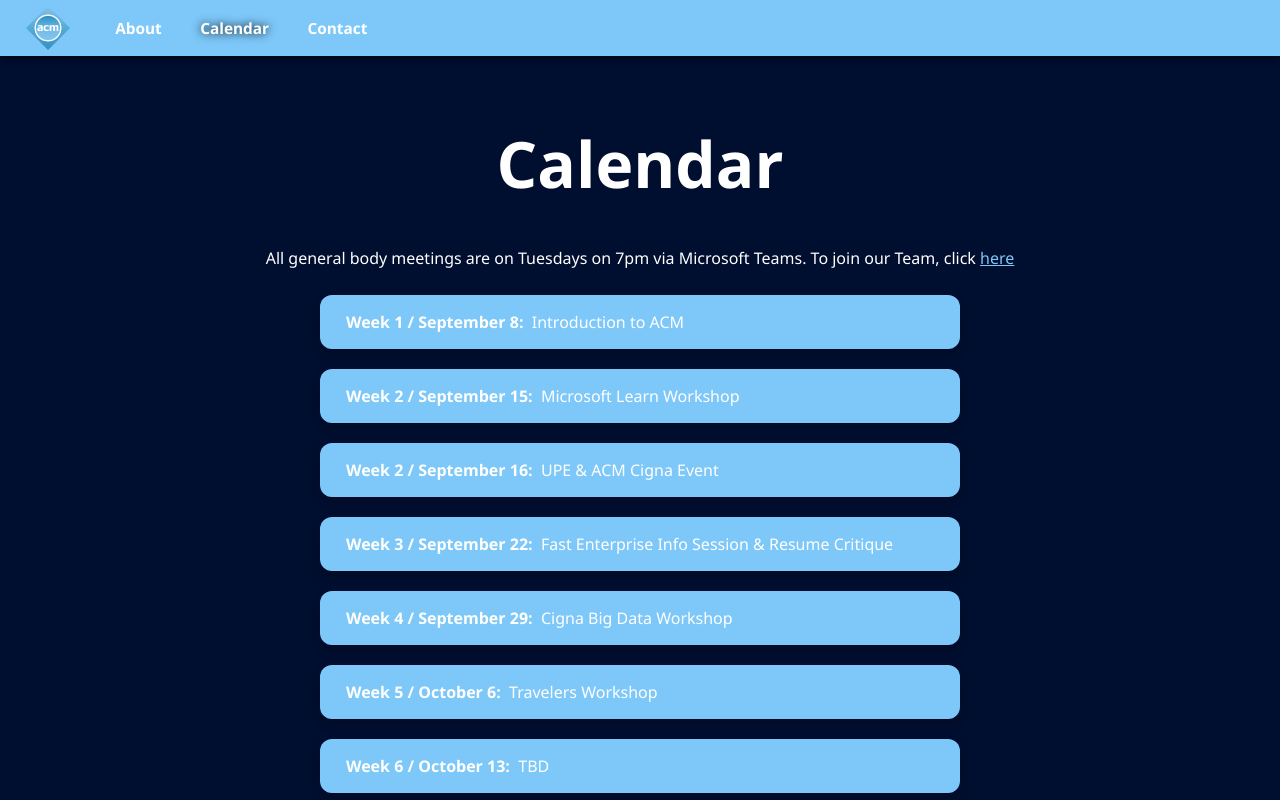
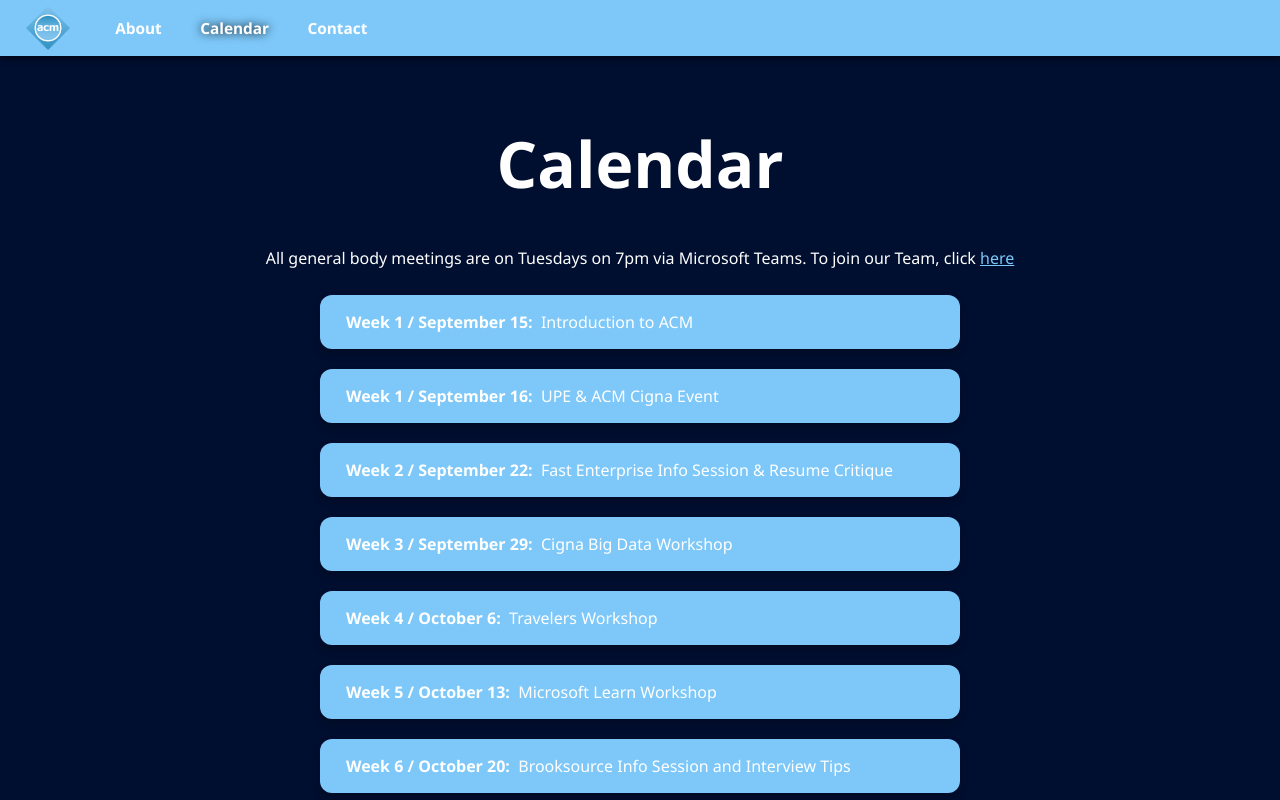
Before and after one commit to brandonmino/uconn-acm-website, a React (Create React App) app: page / in a window 1280 px wide. Both pictures are taken after a click on the button "Calendar". Shown: the top 800 px of the page. Built offline with nearby package versions, Linux system fonts and the light colour scheme.

Commit message:
update calendar

```diff
--- a/src/components/Calendar/Calendar.js
+++ b/src/components/Calendar/Calendar.js
@@ -12,74 +12,68 @@
                 <p className="header-text">All general body meetings are on Tuesdays on 7pm via Microsoft Teams. To join our Team, click {teamsLink}</p>
             </div>
             <div className="calendar-container">
-                <div className="item-container top-item-container">
-                    <p className="calendar-text-header">Week 1 / September 8: &nbsp;</p>
+                <div className="item-container">
+                    <p className="calendar-text-header">Week 1 / September 15: &nbsp;</p>
                     <p className="calendar-text-body">Introduction to ACM</p>
                 </div>
             </div>
             <div className="calendar-container">
                 <div className="item-container">
-                    <p className="calendar-text-header">Week 2 / September 15: &nbsp;</p>
+                    <p className="calendar-text-header">Week 1 / September 16: &nbsp;</p>
+                    <p className="calendar-text-body">UPE & ACM Cigna Event</p>
+                </div>
+            </div>
+            <div className="calendar-container">
+                <div className="item-container">
+                    <p className="calendar-text-header">Week 2 / September 22: &nbsp;</p>
+                    <p className="calendar-text-body">Fast Enterprise Info Session & Resume Critique</p>
+                </div>
+            </div>
+            <div className="calendar-container">
+                <div className="item-container">
+                    <p className="calendar-text-header">Week 3 / September 29: &nbsp;</p>
+                    <p className="calendar-text-body">Cigna Big Data Workshop</p>
+                </div>
+            </div>
+            <div className="calendar-container">
+                <div className="item-container">
+                    <p className="calendar-text-header">Week 4 / October 6: &nbsp;</p>
+                    <p className="calendar-text-body">Travelers Workshop</p>
+                </div>
+            </div>
+            <div className="calendar-container">
+                <div className="item-container">
+                    <p className="calendar-text-header">Week 5 / October 13: &nbsp;</p>
                     <p className="calendar-text-body">Microsoft Learn Workshop</p>
                 </div>
             </div>
             <div className="calendar-container">
                 <div className="item-container">
-                    <p className="calendar-text-header">Week 2 / September 16: &nbsp;</p>
-                    <p className="calendar-text-body">UPE & ACM Cigna Event</p>
+                    <p className="calendar-text-header">Week 6 / October 20: &nbsp;</p>
+                    <p className="calendar-text-body">Brooksource Info Session and Interview Tips</p>
                 </div>
             </div>
             <div className="calendar-container">
                 <div className="item-container">
-                    <p className="calendar-text-header">Week 3 / September 22: &nbsp;</p>
-                    <p className="calendar-text-body">Fast Enterprise Info Session & Resume Critique</p>
-                </div>
-            </div>
-            <div className="calendar-container">
-                <div className="item-container">
-                    <p className="calendar-text-header">Week 4 / September 29: &nbsp;</p>
-                    <p className="calendar-text-body">Cigna Big Data Workshop</p>
-                </div>
-            </div>
-            <div className="calendar-container">
-                <div className="item-container">
-                    <p className="calendar-text-header">Week 5 / October 6: &nbsp;</p>
-                    <p className="calendar-text-body">Travelers Workshop</p>
-                </div>
-            </div>
-            <div className="calendar-container">
-                <div className="item-container">
-                    <p className="calendar-text-header">Week 6 / October 13: &nbsp;</p>
+                    <p className="calendar-text-header">Week 7 / October 27: &nbsp;</p>
                     <p className="calendar-text-body">TBD</p>
                 </div>
             </div>
             <div className="calendar-container">
                 <div className="item-container">
-                    <p className="calendar-text-header">Week 7 / October 20: &nbsp;</p>
-                    <p className="calendar-text-body">Brooksource Info Session and Interview Tips</p>
-                </div>
-            </div>
-            <div className="calendar-container">
-                <div className="item-container">
-                    <p className="calendar-text-header">Week 8 / October 27: &nbsp;</p>
+                    <p className="calendar-text-header">Week 8 / November 3: &nbsp;</p>
                     <p className="calendar-text-body">TBD</p>
                 </div>
             </div>
             <div className="calendar-container">
                 <div className="item-container">
-                    <p className="calendar-text-header">Week 9 / November 3: &nbsp;</p>
+                    <p className="calendar-text-header">Week 9 / November 10: &nbsp;</p>
                     <p className="calendar-text-body">TBD</p>
                 </div>
             </div>
             <div className="calendar-container">
                 <div className="item-container">
-                    <p className="calendar-text-header">Week 10 / November 10: &nbsp;</p>
-                    <p className="calendar-text-body">TBD</p>
-                </div>
-            </div>
-            <div className="calendar-container">
-                <div className="item-container">
-                    <p className="calendar-text-header">Week 11 / November 17: &nbsp;</p>
+                    <p className="calendar-text-header">Week 10 / November 17: &nbsp;</p>
                     <p className="calendar-text-body">TBD</p>
                 </div>
             </div>
```
